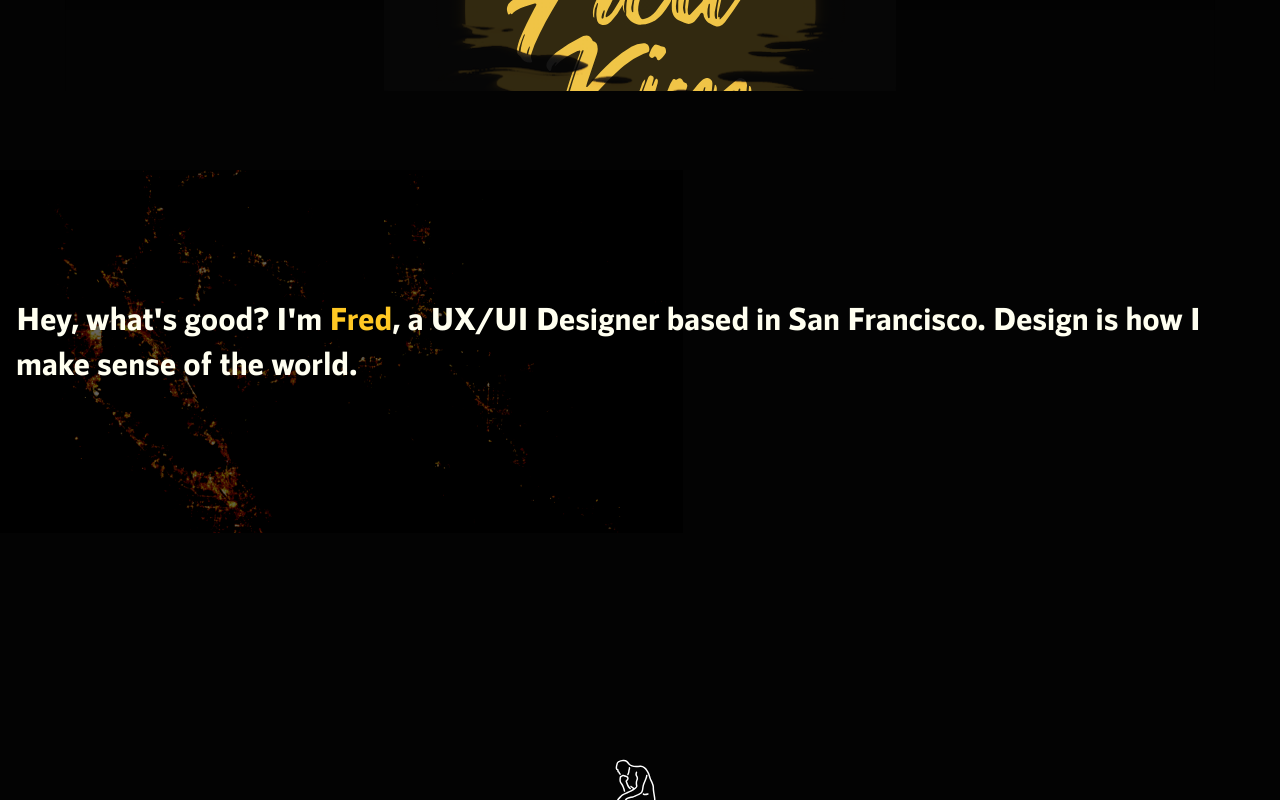
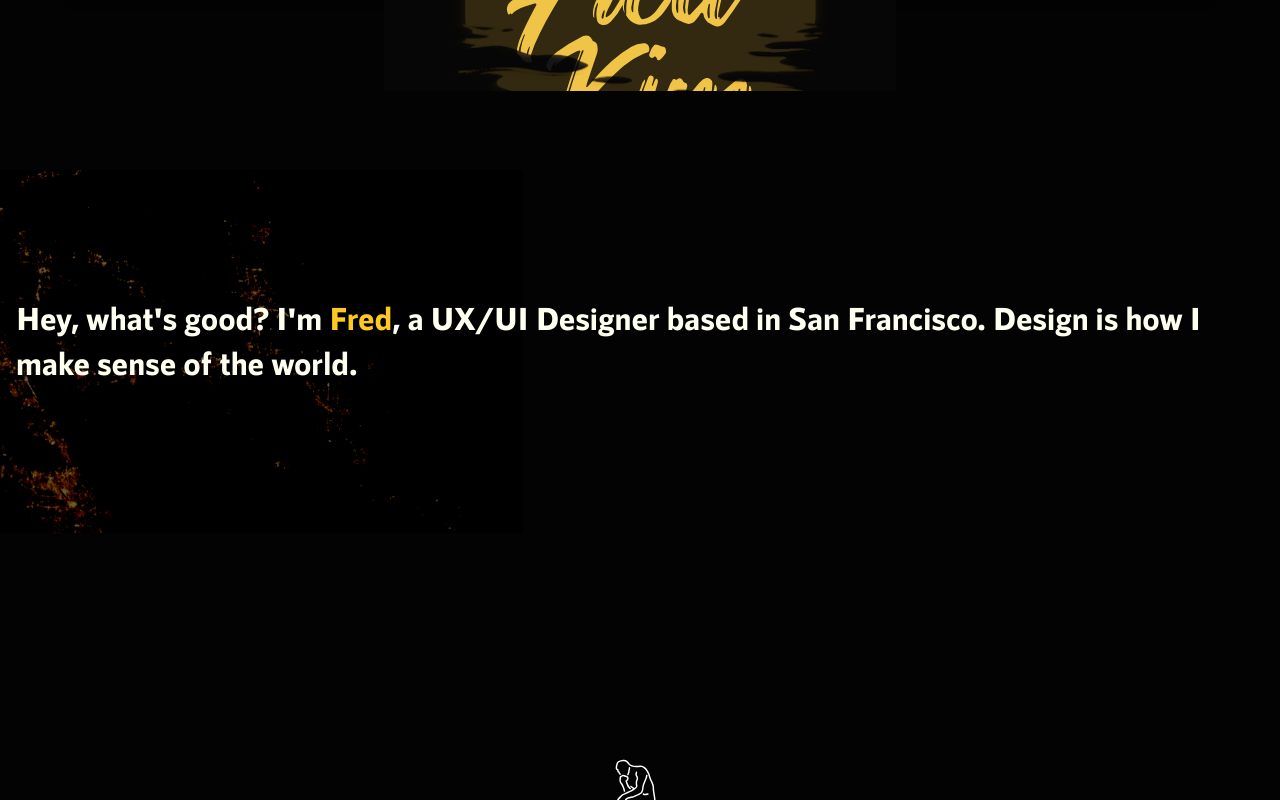
Before and after one commit to fredjkim/fredjkim.github.io, a plain HTML site: page index.html in a window 1280 px wide. Drawn offline with Linux system fonts and the light colour scheme; files that its build step writes are made by us from their sources.

Commit message:
fix parallax

```diff
--- a/styles/style.css
+++ b/styles/style.css
@@ -32,26 +32,13 @@
 
 
 
-/* Scrollbar Styling */
-::-webkit-scrollbar {
-    width: 10px;
-}
 
-::-webkit-scrollbar-track {
-    background-color: #030303;
-    -webkit-border-radius: 10px;
-    border-radius: 10px;
-}
-
-::-webkit-scrollbar-thumb {
-    -webkit-border-radius: 10px;
-    border-radius: 10px;
-    background: #6d6d6d;
-}
 
 body {
   background-color: #030303;
   margin: 0;
+  overflow-y: scroll;
+  -webkit-overflow-scrolling: touch;
 }
 
 .button-landing:focus {outline:0;}
@@ -209,7 +196,7 @@ th.black-type {
 
 .backimage {
   margin-top: -50%;
-  margin-left: -150%;
+  margin-left: -200%;
 }
 
 .parallax {
```
